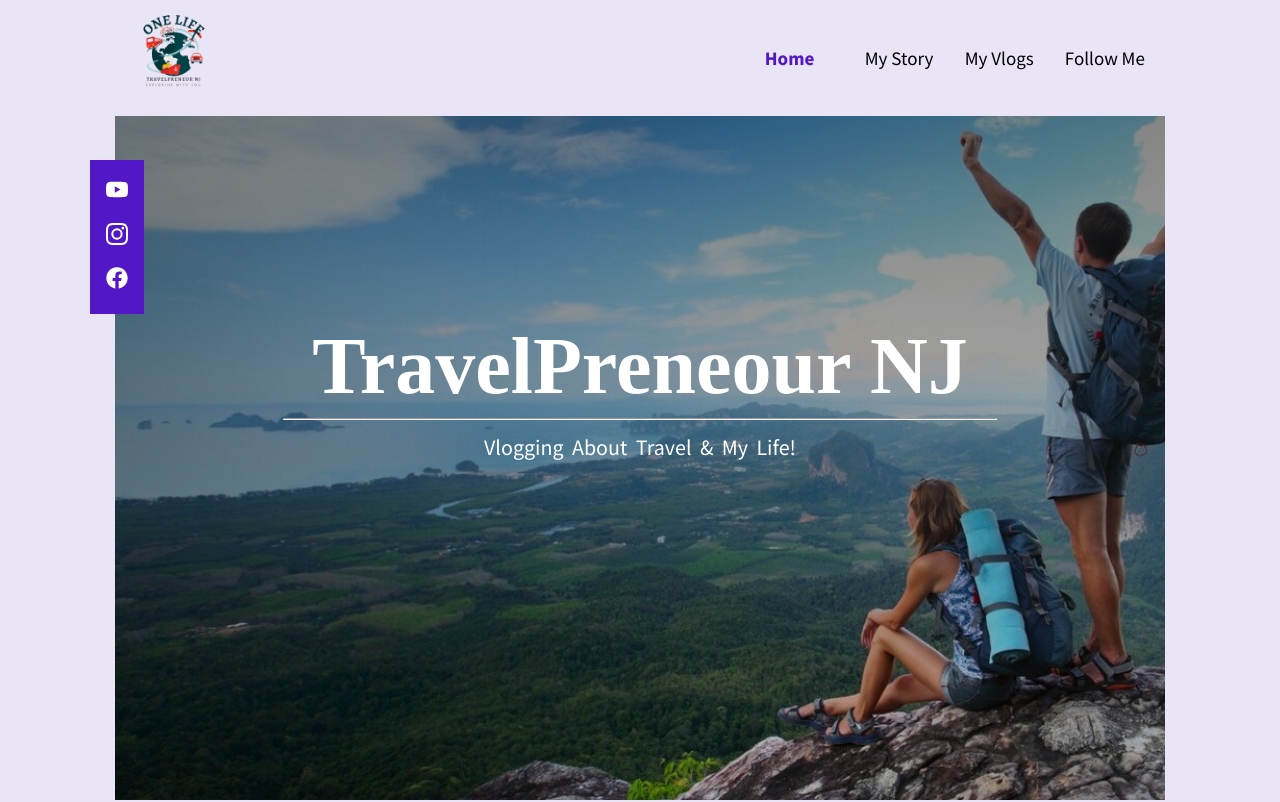
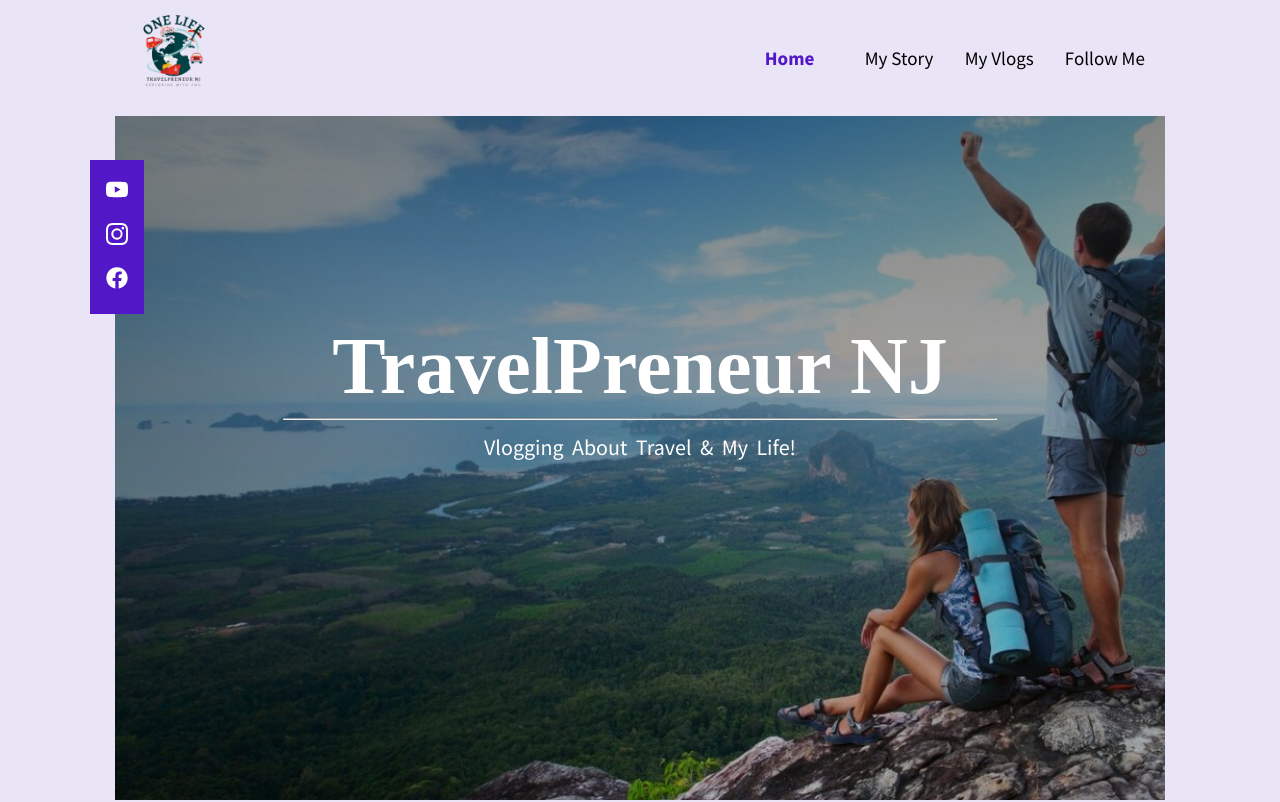
Before and after one commit to the-priyanka/Traval-Vlogs, a React (Create React App) app: page / in a window 1280 px wide. Shown: the top 802 px of the page. Built offline with nearby package versions, Linux system fonts and the light colour scheme; no server answers; a web font is replaced by a local one.

Commit message:
travelPreneour NJ --- travelPreneor NJ

```diff
--- a/src/components/home/Home.js
+++ b/src/components/home/Home.js
@@ -5,7 +5,7 @@ const Home = () => {
   return (
     <div className="home">
       <div className="align-center">
-        <h1 className="home-head">TravelPreneour NJ</h1>
+        <h1 className="home-head">TravelPreneur NJ</h1>
         <hr />
         <p className="home-para">Vlogging About Travel & My Life!</p>
       </div>
```
